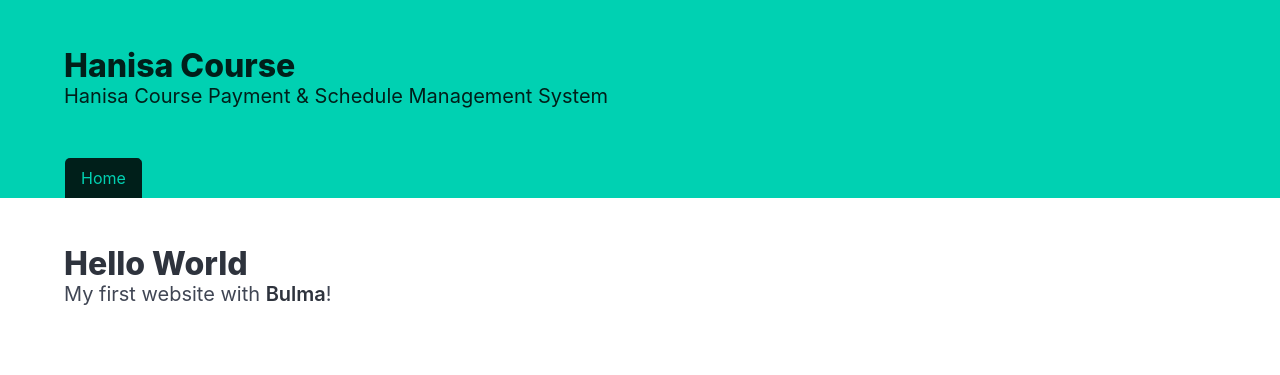
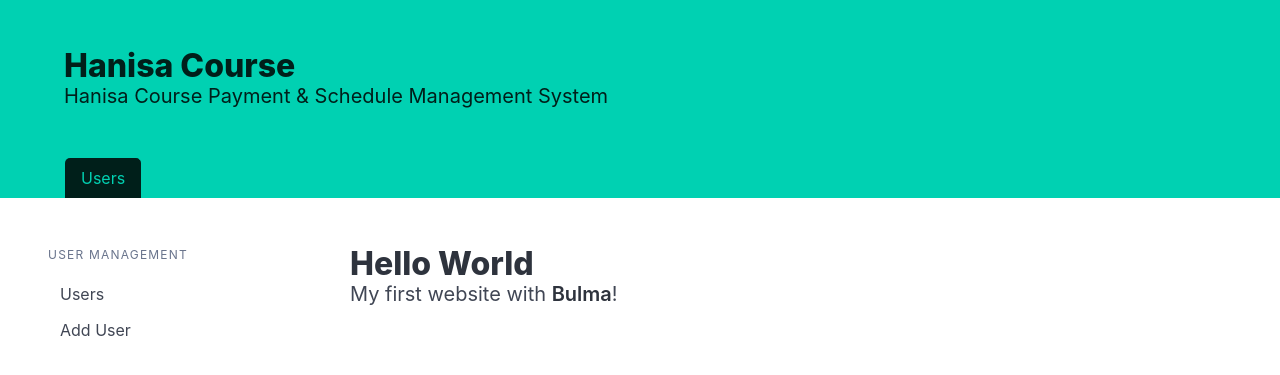
Before and after one commit to penghalu/hanisa-course, a Django app: page / in a window 1280 px wide. Shown: the top 375 px of the page. Run offline with Django 3.2, Linux system fonts and the light colour scheme; some libraries are stand-ins or nearby versions.

Commit message:
create users menu

```diff
--- a/templates/bulma_base.html
+++ b/templates/bulma_base.html
@@ -10,6 +10,13 @@
 <body>
 {% include 'bulma_header.html' %}
 <section class="section">
+    <div class="columns">
+        <div class="column is-one-quarter">
+            <div class="container">
+                {% include 'bulma_menu.html' %}
+            </div>
+        </div>
+        <div class="column">
             <div class="container">
                 <h1 class="title">
                     Hello World
@@ -23,6 +30,8 @@
                     {% endif %}
                 </p>
             </div>
+        </div>
+    </div>
 </section>
 </body>
 </html>
--- a/templates/bulma_header.html
+++ b/templates/bulma_header.html
@@ -13,7 +13,7 @@
         <nav class="tabs is-boxed">
             <div class="container">
                 <ul>
-                    <li class="is-active"><a href="#">Home</a></li>
+                    <li class="is-active"><a href="#">Users</a></li>
                     {% if user.is_authenticated %}
                         <li><a href="{% url 'logout' %}">Logout</a></li>
                     {% endif %}
--- /dev/null
+++ b/templates/bulma_menu.html
@@ -0,0 +1,9 @@
+<aside class="menu">
+    <p class="menu-label">
+        User Management
+    </p>
+    <ul class="menu-list">
+        <li><a href="#">Users</a></li>
+        <li><a href="#">Add User</a></li>
+    </ul>
+</aside>
```
Lines whose indentation alone changed are shown as unchanged.
